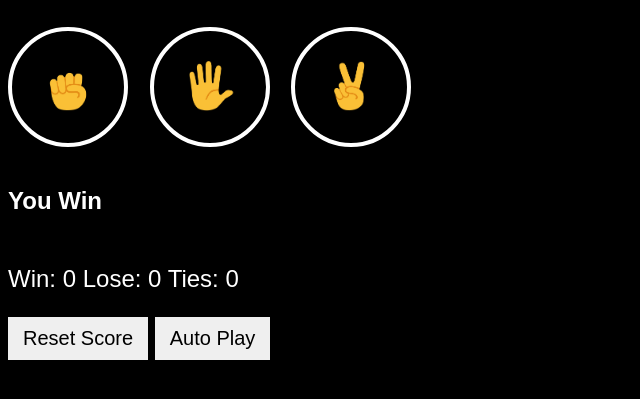
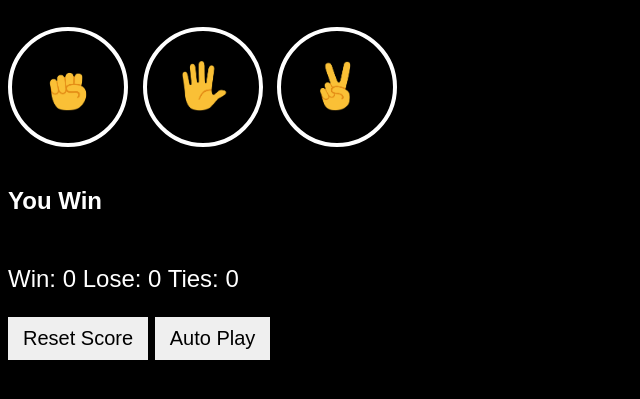
Before and after one commit to ismailabdifadil/Rock-Paper-Scissor-Vannila-JavaScript, a plain HTML site: page index.html in a window 1280 px wide. Shown: the part 67-466 px from the top of the page, without its empty margins (0-640 px from the left). Drawn offline with Linux system fonts and the light colour scheme.

Commit message:
adjusted css

```diff
--- a/index.css
+++ b/index.css
@@ -14,7 +14,7 @@ body {
   width: 120px;
   height: 120px;
   border-radius: 60px;
-  margin-right: 15px;
+  margin-right: 8px;
   cursor: pointer;
 }
 
```
